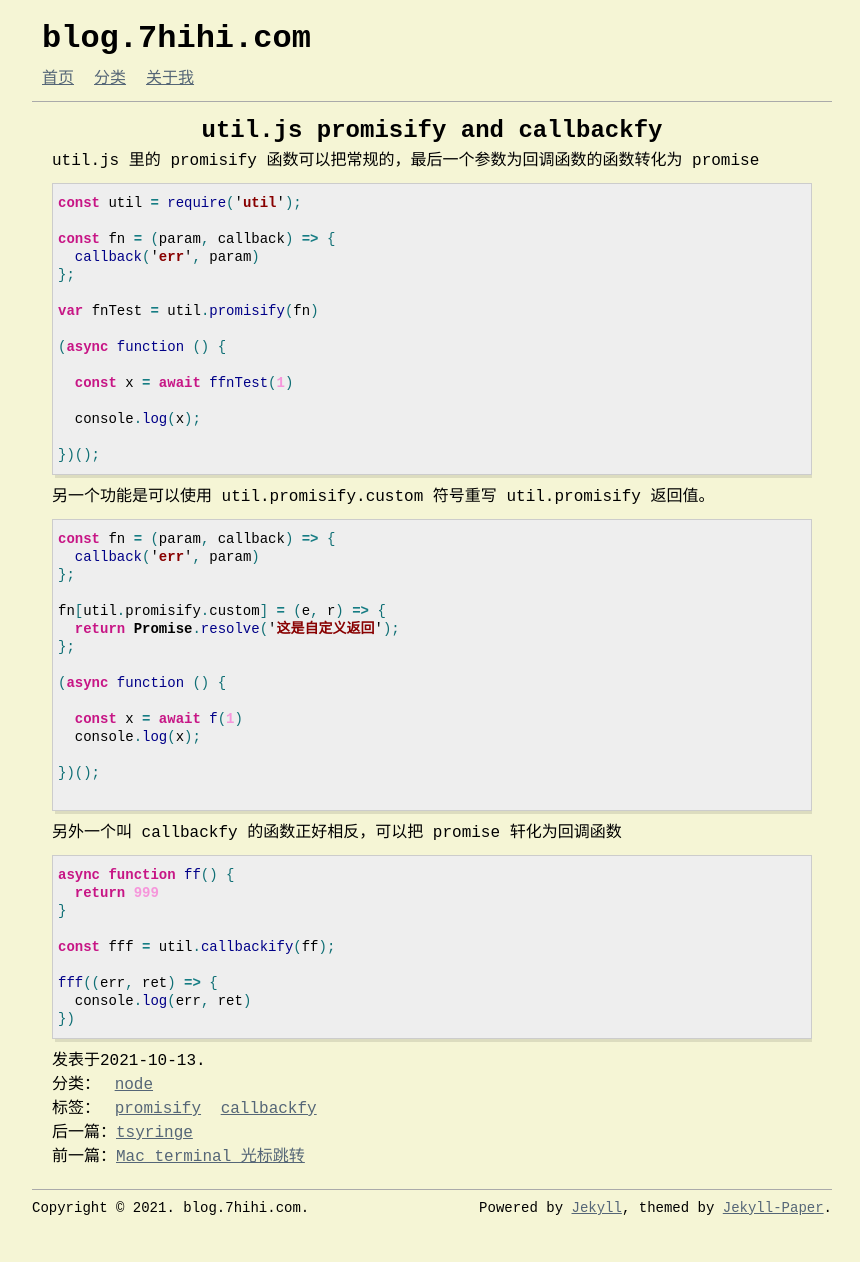
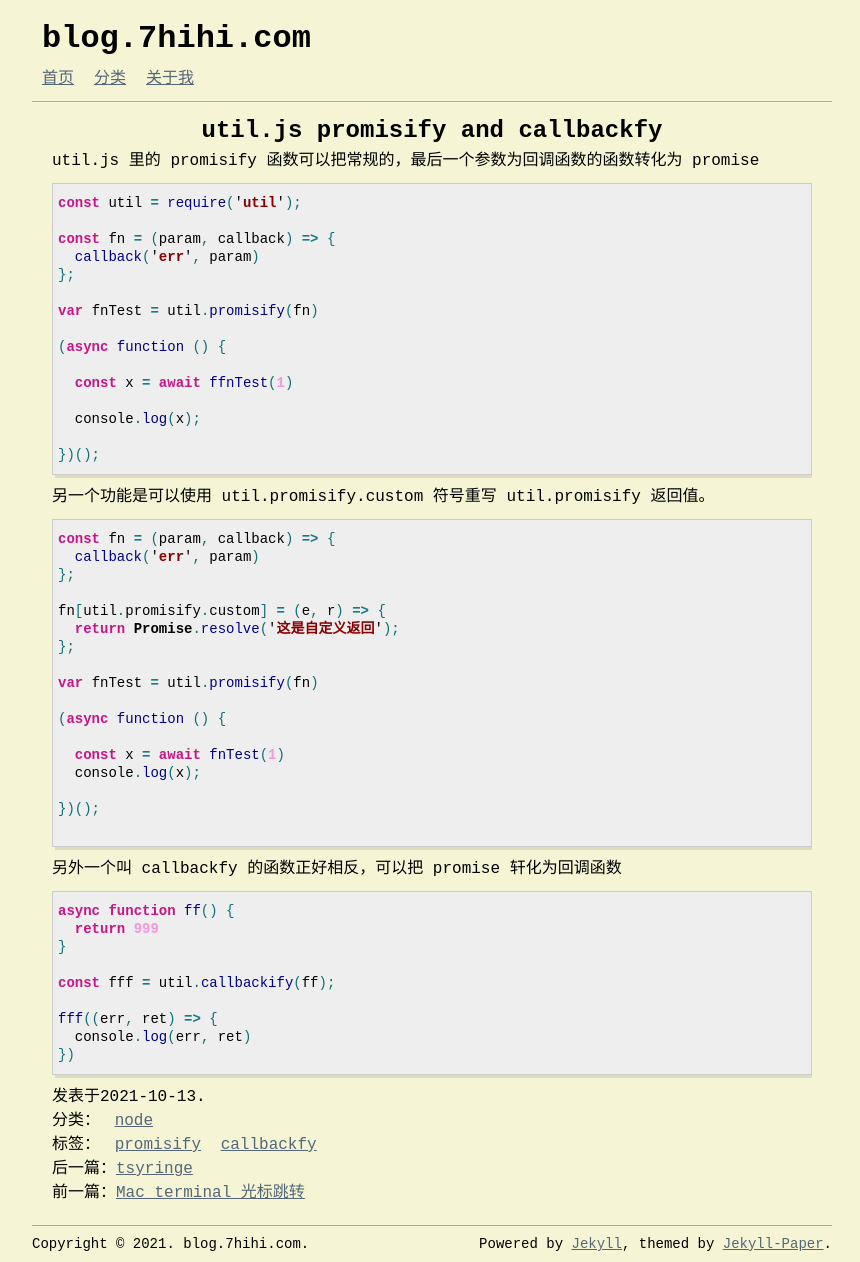
Before and after one commit to zakihuang/zakihuang.github.io, a Jekyll site: the page built from _posts/2021-12-31-promisify.md, in a window 1280 px wide. Shown: the whole page, without its empty margins (208-1068 px from the left). Built offline with Jekyll 4.4.1, drawn with Linux system fonts in a browser that asks for light colours; before the commit the page ends 1226 px from its top, so only the background shows below that.

Commit message:
修改函数名

```diff
--- a/_posts/2021-12-31-promisify.md
+++ b/_posts/2021-12-31-promisify.md
@@ -37,9 +37,11 @@ fn[util.promisify.custom] = (e, r) => {
   return Promise.resolve('这是自定义返回');
 };
 
+var fnTest = util.promisify(fn)
+
 (async function () {
 
-  const x = await f(1)
+  const x = await fnTest(1)
   console.log(x);
 
 })();
```
